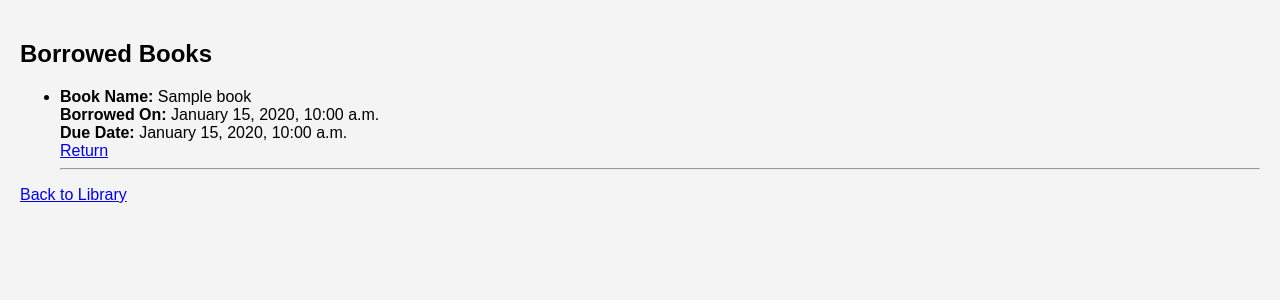
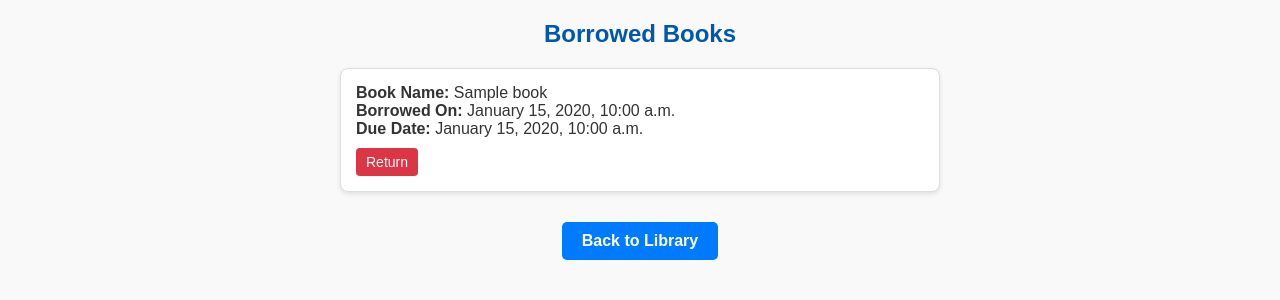
Before and after one commit to Vijayagopikha/LibraryManagement, a Django app: template library_management/book/templates/borrowed_books.html in a window 1280 px wide. Shown: the top 300 px of the page. Run offline with Django 5.2, Linux system fonts and the light colour scheme; the template is opened without the code that fills it: most values are stand-ins (such as "Sample title", 1, 10 or a date in 2020); data that the repository does not hold is empty.

Commit message:
csssssssssssss

```diff
--- a/library_management/book/templates/borrowed_books.html
+++ b/library_management/book/templates/borrowed_books.html
@@ -2,22 +2,118 @@
 {% load static %}
 
 {% block title %}Borrowed Books{% endblock %}
+
 {% block content %}
+<style>
+    body {
+        font-family: Arial, sans-serif;
+        margin: 0;
+        padding: 0;
+        background-color: #f9f9f9;
+        color: #333;
+    }
+
+    h2 {
+        text-align: center;
+        margin-top: 20px;
+        font-size: 24px;
+        color: #0056b3;
+    }
+
+    ul {
+        list-style: none;
+        padding: 0;
+        margin: 20px auto;
+        max-width: 600px;
+    }
+
+    li {
+        background: #fff;
+        border: 1px solid #ddd;
+        border-radius: 8px;
+        padding: 15px;
+        margin-bottom: 15px;
+        box-shadow: 0 2px 5px rgba(0, 0, 0, 0.1);
+    }
+
+    li strong {
+        font-weight: bold;
+    }
+
+    li a {
+        display: inline-block;
+        margin-top: 10px;
+        text-decoration: none;
+        color: #fff;
+        background-color: #28a745;
+        padding: 8px 12px;
+        border-radius: 5px;
+        font-size: 14px;
+        transition: background-color 0.3s ease;
+    }
+
+    li a:hover {
+        background-color: #218838;
+    }
+
+    .btn-return {
+        color: #fff;
+        background-color: #dc3545;
+        padding: 6px 10px;
+        border-radius: 4px;
+        font-size: 14px;
+        text-decoration: none;
+    }
+
+    .btn-return:hover {
+        background-color: #c82333;
+    }
+
+    hr {
+        border: 0;
+        border-top: 1px solid #ddd;
+        margin: 10px 0;
+    }
+
+    /* Center and Style the Back to Library Button */
+    .btn-back {
+        display: block;
+        width: fit-content;
+        margin: 30px auto; /* Centers the button horizontally */
+        text-align: center;
+        color: #fff;
+        background-color: #007bff; /* Blue color */
+        padding: 10px 20px;
+        border-radius: 5px;
+        font-size: 16px;
+        text-decoration: none;
+        font-weight: bold;
+        transition: background-color 0.3s ease;
+    }
+
+    .btn-back:hover {
+        background-color: #0056b3; /* Darker blue on hover */
+    }
+
+    .btn-back:active {
+        background-color: #004080; /* Even darker blue when active/clicked */
+    }
+</style>
+
 <h2>Borrowed Books</h2>
 
 <ul>
-        {% for book in borrowed_books %}
+    {% for book in ed_books %}
         <li>
             <strong>Book Name:</strong> {{ book.book_name }}<br>
             <strong>Borrowed On:</strong> {{ book.borrow_date|date:"F j, Y, g:i a" }}<br>
             <strong>Due Date:</strong> {{ book.due_date|date:"F j, Y, g:i a" }}<br>
             <a href="{% url 'return_book' book.id %}" class="btn-return">Return</a>
         </li>
-            <hr>
     {% empty %}
         <li>No books borrowed.</li>
     {% endfor %}
 </ul>
 
-    <a href="{% url 'home' %}">Back to Library</a>
+<a href="{% url 'home' %}" class="btn-back">Back to Library</a>
 {% endblock %}
```
Also changed, not shown: library_management/book/templates/userindex.html (+47 -2 lines). Lines whose indentation alone changed are shown as unchanged.
